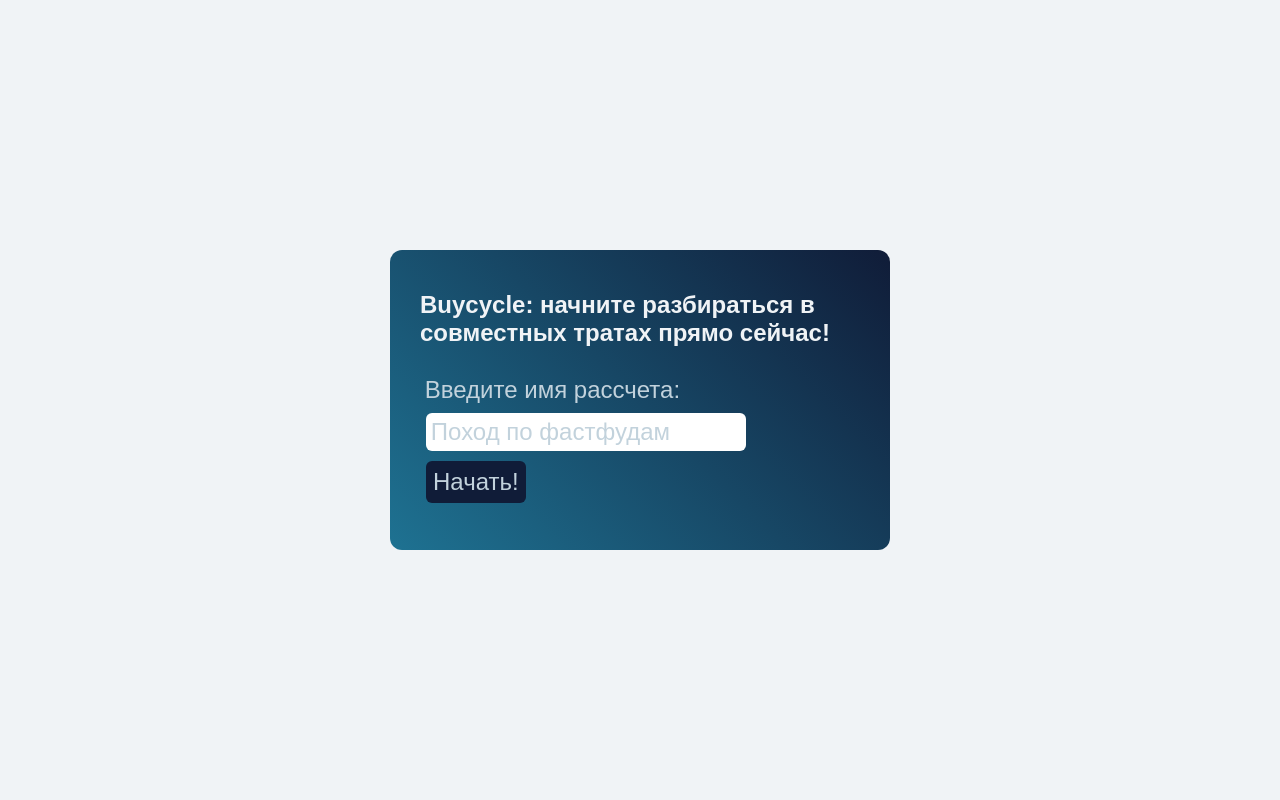
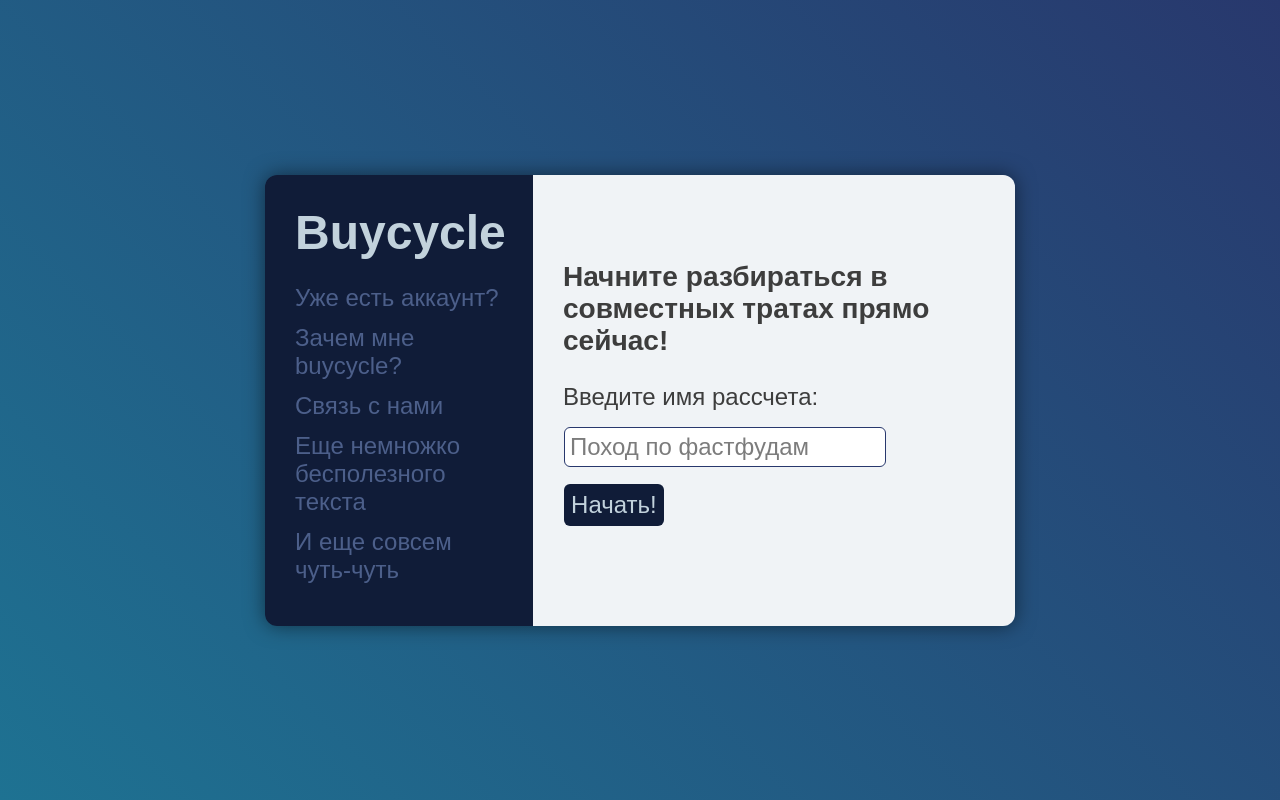
Before and after one commit to valentiay/buycycle-front, an Angular app: page /registration in a window 1280 px wide. Built offline with nearby package versions, Linux system fonts and the light colour scheme; a web font is replaced by a local one.

Commit message:
Refactor registration form

```diff
--- a/src/app/landing/registration/registration.component.html
+++ b/src/app/landing/registration/registration.component.html
@@ -1,10 +1,20 @@
 <div id="registration-wrapper">
-  <div id="registration-form">
-    <h4>Buycycle: начните разбираться в совместных тратах прямо сейчас!</h4>
+  <article>
+    <div id="registration-faq">
+      <h1>Buycycle</h1>
+      <p><a>Уже есть аккаунт?</a></p>
+      <p><a>Зачем мне buycycle?</a></p>
+      <p><a>Связь с нами</a></p>
+      <p><a>Еще немножко бесполезного текста</a></p>
+      <p><a>И еще совсем чуть-чуть</a></p>
+    </div>
+    <div id="registration-form" (keyup.enter)="submit()">
+      <h3>Начните разбираться в совместных тратах прямо сейчас!</h3>
       <section>
         <p>Введите имя рассчета:</p>
         <p><input type="text" [(ngModel)]="newAccount.name" placeholder="Поход по фастфудам"/></p>
         <p><button (click)="submit()">Начать!</button></p>
       </section>
     </div>
+  </article>
 </div>
--- a/src/app/landing/registration/registration.component.scss
+++ b/src/app/landing/registration/registration.component.scss
@@ -6,28 +6,49 @@
   height: 100%;
   justify-content: center;
   align-items: center;
+  background: linear-gradient(45deg, $third-color-pale, $secondary-color-other);
 }
 
-h4 {
-  color: $light-color;
+h1 {
+  font-size: 2em;
 }
 
-p {
-  margin: 0.2em;
+article {
+  display: flex;
+  min-height: 450px;
+  width: 100%;
+  max-width: 750px;
+  font-size: 1.5em;
+  border-radius: 2 * $default-radius;
+  overflow: hidden;
+  box-shadow: 0 0 20px rgba(0,0,0,0.5);
+}
+
+@media (max-width: 700px) {
+  article {
+    width: 100%;
+    flex-direction: column;
+    font-size: 1.1em;
+  }
+}
+
+#registration-faq {
+  color: $light-color-pale;
+  background-color: $secondary-color;
+  padding: 2 * $default-padding;
 }
 
 #registration-form {
-  background: linear-gradient(45deg, $third-color-pale, $secondary-color);
+  background-color: $light-color;
   padding: 2 * $default-padding;
-  height: 300px;
-  width: 100%;
-  max-width: 500px;
-  border-radius: 2 * $default-radius;
-  font-size: 1.5em;
-  color: $light-color-pale;
   display: flex;
   flex-direction: column;
   justify-content: center;
+  color: $dark-color-bright;
+
+  input {
+    border: 1px solid $secondary-color-other;
+  }
 }
 
 button {
--- a/src/styles.scss
+++ b/src/styles.scss
@@ -3,6 +3,7 @@ $light-color: #f0f3f6;
 $light-color-bright: #ffffff;
 $dark-color: #141414;
 $dark-color-bright: #3d3d3d;
+$dark-color-brightest: #7c7c7c;
 $secondary-color: #101c38;
 $secondary-color-light: #4c5f8a;
 $secondary-color-other: #28386d;
@@ -40,7 +41,7 @@ html, body {
   height: 100vh;
   overflow-x: hidden;
   overflow-y: auto;
-  background-color: $light-color;
+  background-color: $light-color-bright;
   margin: 0;
   padding: 0;
   color: $dark-color;
@@ -60,10 +61,9 @@ app-root {
 }
 
 h1, h2, h3, h4, h5, h6 {
-  color: $dark-color;
   font-weight: bold;
   margin-top: 0;
-  margin-bottom: 1em;
+  margin-bottom: 0.5em;
 }
 
 h1 {
@@ -79,8 +79,11 @@ b {
 }
 
 a {
-  text-decoration: none;
   color: $secondary-color-light;
+}
+
+a:hover {
+  cursor: pointer;
 }
 
 hr {
@@ -135,7 +138,8 @@ input:focus, select:focus {
 }
 
 input::placeholder {
-  color: $light-color-pale;
+  color: $dark-color-brightest;
+  font-size: 1em;
 }
 
 select {
```
Lines whose indentation alone changed are shown as unchanged.
